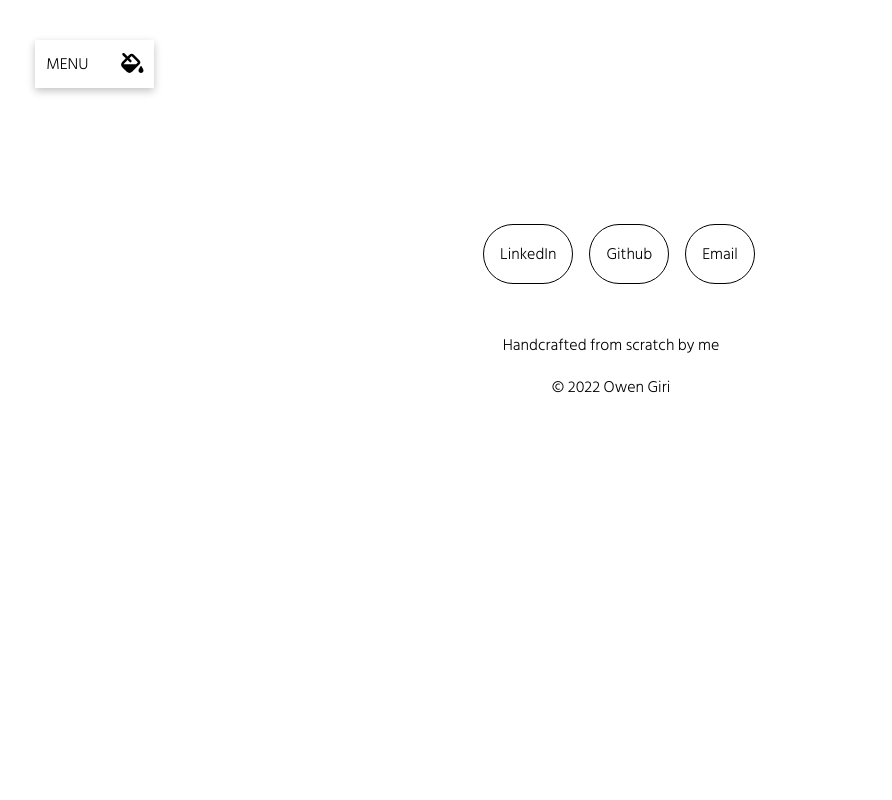
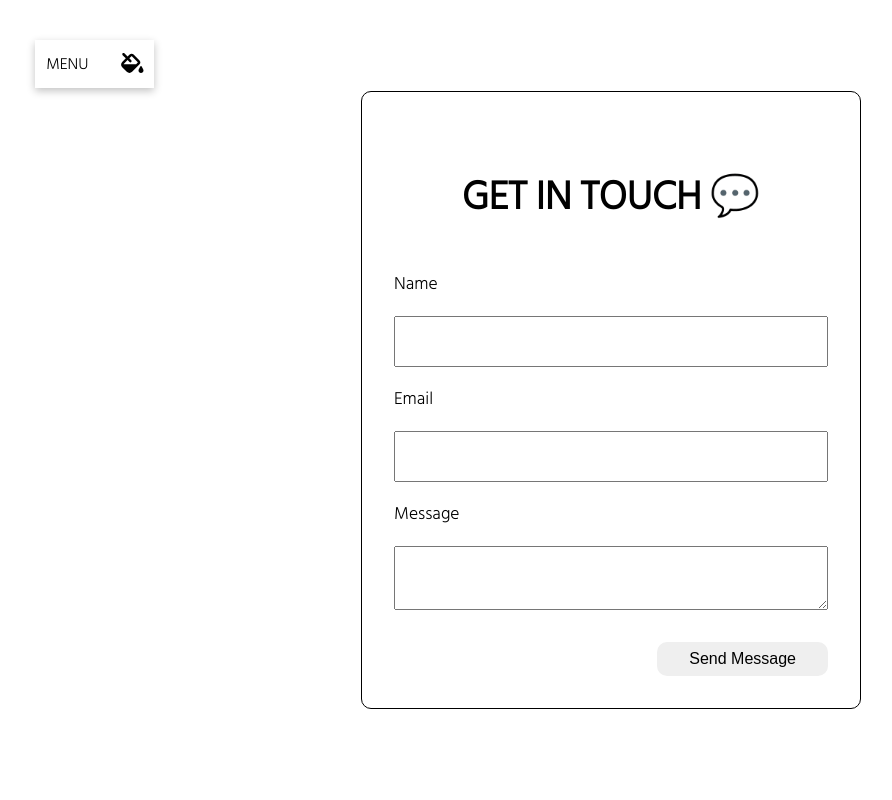
Before and after one commit to owengiri20/owen-portfolio, a React (Create React App) app: page /contact in a window 1280 px wide. Shown: the top 800 px of the page, without its empty margins (29-921 px from the left). Built offline with nearby package versions, Linux system fonts and the light colour scheme.

Commit message:
updated cotact form

```diff
--- a/public/index.html
+++ b/public/index.html
@@ -24,7 +24,7 @@
     <title>OG | Portfolio</title>
   </head>
   <body>
-    <form name="contact" netlify netlify-honeypot="bot-field" hidden>
+    <form name="contact" netlify hidden>
       <input type="text" name="name" />
       <input type="email" name="email" />
       <textarea name="message"></textarea>
--- a/src/App.css
+++ b/src/App.css
@@ -98,11 +98,9 @@ body {
 
 .hero-container {
   width: 100vw;
-  /* border: 2px solid blue; */
   display: flex;
   align-items: center;
   justify-content: center;
-  /* background-color: red; */
 }
 .hero {
   display: flex;
@@ -118,6 +116,8 @@ body {
 .hero > .column-1 > h1 {
   font-size: 5.5rem;
   margin-top: 0;
+  line-height: 5rem;
+  margin-bottom: 0;
 }
 
 .hero-socials {
--- a/src/App.tsx
+++ b/src/App.tsx
@@ -16,7 +16,7 @@ import {
 } from "react-router-dom";
 import { useEffect } from "react";
 import { ProjectPage } from "./components/projects/ProjectPage";
-import { ContactForm } from "./components/ContactForm";
+import { ContactForm } from "./components/contact/ContactForm";
 
 function App() {
   // set the theme
@@ -52,7 +52,6 @@ function App() {
 const Landing = () => {
   return (
     <>
-      <ContactForm />
       <Hero />
       <AboutMe />
       <ProjectCarousel />
@@ -66,6 +65,7 @@ const RoutesX = () => {
     <Routes>
       <Route path="/" element={<Landing />} />
       <Route path="/projects/:id" element={<ProjectPage />} />
+      <Route path="/contact" element={<ContactForm />} />
     </Routes>
   );
 };
--- a/src/components/ContactForm.tsx
+++ /dev/null
@@ -1,83 +0,0 @@
-import { useState } from "react";
-
-export const ContactForm = () => {
-  const [input, setInput] = useState({
-    name: "",
-    email: "",
-    message: "",
-  });
-  function encode(data: any) {
-    return Object.keys(data)
-      .map(
-        (key) => encodeURIComponent(key) + "=" + encodeURIComponent(data[key])
-      )
-      .join("&");
-  }
-
-  //   const handleSubmit = (event: any) => {
-  //     console.log(input);
-
-  //     console.log("this", event.target.getAttribute("name"));
-
-  //     event.preventDefault();
-  //     fetch("/", {
-  //       method: "POST",
-  //       headers: { "Content-Type": "application/x-www-form-urlencoded" },
-  //       body: encode({
-  //         "form-name": "contact",
-  //         Name: "test",
-  //       }),
-  //     }).catch((error) => alert(error));
-  //   };
-
-  return (
-    <div>
-      <form
-        data-netlify="true"
-        // onSubmit={handleSubmit}
-        name="contact"
-        method="post"
-        action="/contact"
-      >
-        <input type="hidden" name="form-name" value="contact" />
-        <p>
-          <label>
-            Name:{" "}
-            <input
-              //   onChange={(e) => {
-              //     setInput((p) => ({ ...p, name: e.target.value }));
-              //   }}
-              type="text"
-              name="name"
-            />
-          </label>
-        </p>
-        <p>
-          <label>
-            Email:{" "}
-            <input
-              //   onChange={(e) => {
-              //     setInput((p) => ({ ...p, email: e.target.value }));
-              //   }}
-              name="email"
-            />
-          </label>
-        </p>
-        <p>
-          <label>
-            Message:{" "}
-            <textarea
-              //   onChange={(e) => {
-              //     setInput((p) => ({ ...p, message: e.target.value }));
-              //   }}
-              name="message"
-            ></textarea>
-          </label>
-        </p>
-        <p>
-          <button type="submit">Send</button>
-        </p>
-      </form>
-    </div>
-  );
-};
--- /dev/null
+++ b/src/components/contact/ContactForm.tsx
@@ -0,0 +1,38 @@
+import { useState } from "react";
+import { SimpleMotion } from "../SimpleMotion";
+import "./contact.css";
+export const ContactForm = () => {
+  return (
+    <div className="contact">
+      <form data-netlify="true" name="contact" method="post" action="/thankyou">
+        <SimpleMotion>
+          <div>
+            <input type="hidden" name="form-name" value="contact" />
+          </div>
+
+          <h3>Get In Touch 💬</h3>
+
+          <div>
+            <p>Name</p>
+            <input type="text" name="name" />
+          </div>
+          <div>
+            <p>Email</p>
+            <input name="email" />
+          </div>
+
+          <div>
+            <p>Message</p>
+            <textarea name="message"></textarea>
+          </div>
+
+          <div>
+            <button className="contact-send" type="submit">
+              Send Message
+            </button>
+          </div>
+        </SimpleMotion>
+      </form>
+    </div>
+  );
+};
--- /dev/null
+++ b/src/components/contact/contact.css
@@ -0,0 +1,45 @@
+.contact {
+  height: 100vh;
+  display: flex;
+  justify-content: center;
+  align-items: center;
+}
+
+.contact form {
+  border: 1px solid var(--text-color);
+  border-radius: 10px;
+
+  padding: 2rem;
+  width: 500px;
+}
+
+.contact form h3 {
+  font-size: 2.5rem;
+  text-align: center;
+  text-transform: uppercase;
+}
+.contact form input,
+textarea {
+  display: block;
+  padding: 1rem;
+  width: 100%;
+}
+
+textarea {
+  margin-bottom: 2rem;
+}
+
+.contact-send {
+  padding: 0.5rem 2rem;
+  float: right;
+  font-size: 1rem;
+  border: 0;
+  cursor: pointer;
+  border-radius: 10px;
+  transition: all ease 0.2s;
+}
+
+.contact-send:hover {
+  transition: all ease 0.2s;
+  transform: scale(1.1);
+}
```
